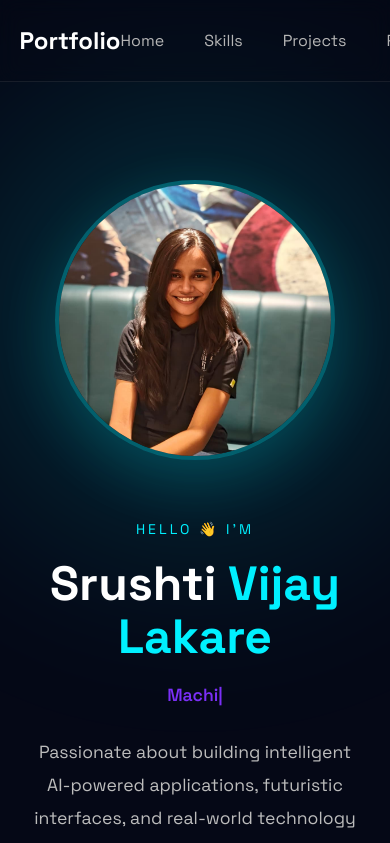
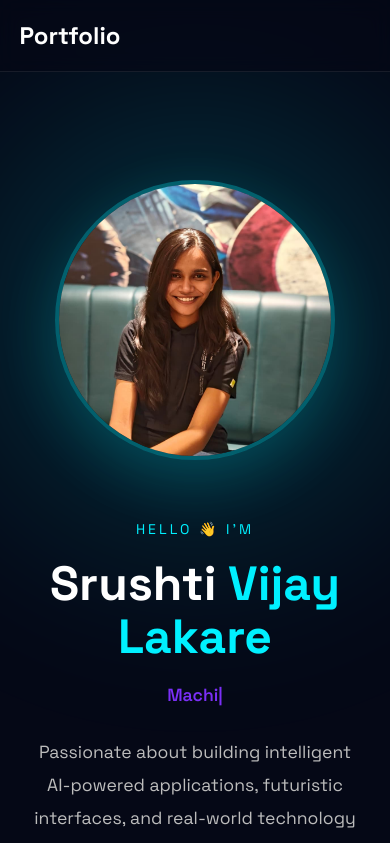
Before and after one commit to srushtilakare/my-portfolio, a React (Vite) app: page / in a window 390 px wide. Shown: the top 843 px of the page. Built offline with nearby package versions, Linux system fonts and the light colour scheme.

Commit message:
updated navbar.css

```diff
--- a/src/styles/navbar.css
+++ b/src/styles/navbar.css
@@ -1,26 +1,22 @@
 .navbar {
   width: 100%;
-    padding: 25px 5%;
+  padding: 20px 5%; /* Slightly reduced top/bottom padding for a cleaner look */
   display: flex;
   justify-content: space-between;
   align-items: center;
-
   position: fixed;
   top: 0;
-
   z-index: 1000;
-
   backdrop-filter: blur(10px);
-
-    background: rgba(5, 8, 22, 0.4);
-
-    border-bottom: 1px solid rgba(255,255,255,0.08);
+  background: rgba(5, 8, 22, 0.7); /* Slightly increased opacity so text behind it doesn't bleed through while scrolling */
+  border-bottom: 1px solid rgba(255, 255, 255, 0.08);
 }
 
 .nav-logo {
   font-size: 1.5rem;
   font-weight: 700;
   cursor: pointer;
+  z-index: 1001; /* Keeps logo above the mobile menu overlay */
 }
 
 .nav-logo span {
@@ -30,14 +26,82 @@
 .nav-links {
   display: flex;
   gap: 40px;
+  align-items: center;
 }
 
 .nav-links li {
   cursor: pointer;
   transition: var(--transition);
   color: var(--gray-text);
+  font-weight: 500;
 }
 
 .nav-links li:hover {
   color: var(--primary-color);
 }
+
+/* HAMBURGER MENU BUTTON (Hidden on Desktop) */
+.menu-btn {
+  display: none;
+  flex-direction: column;
+  gap: 6px;
+  cursor: pointer;
+  z-index: 1001; /* Keeps the button clickable over the overlay */
+  background: none;
+  border: none;
+}
+
+.menu-btn span {
+  display: block;
+  width: 30px;
+  height: 3px;
+  background-color: var(--text-color);
+  border-radius: 3px;
+  transition: var(--transition);
+}
+
+/* --- RESPONSIVE MEDIA QUERY --- */
+
+@media (max-width: 768px) {
+  /* Turn the hamburger icon visible */
+  .menu-btn {
+    display: flex;
+  }
+
+  /* Transform the horizontal links into a clean full-screen mobile menu dropdown */
+  .nav-links {
+    position: fixed;
+    top: 0;
+    right: -100%; /* Hides it off-screen by default */
+    width: 70%; /* Takes up 70% of screen width when open */
+    height: 100vh;
+    background: rgba(5, 8, 22, 0.98); /* Solid dark glass background */
+    backdrop-filter: blur(20px);
+    flex-direction: column;
+    justify-content: center;
+    gap: 35px;
+    transition: 0.4s ease-in-out;
+    box-shadow: -10px 0 30px rgba(0, 0, 0, 0.5);
+    border-left: 1px solid rgba(255, 255, 255, 0.05);
+  }
+
+  /* When the 'active' class is triggered via JavaScript/React state, slide it into view */
+  .nav-links.active {
+    right: 0;
+  }
+
+  .nav-links li {
+    font-size: 1.3rem; /* Larger touch targets for fingers */
+  }
+
+  /* Optional: Animate hamburger lines into an 'X' when active */
+  .menu-btn.active span:nth-child(1) {
+    transform: rotate(45deg) translate(6px, 6px);
+  }
+  .menu-btn.active span:nth-child(2) {
+    opacity: 0;
+  }
+  .menu-btn.active span:nth-child(3) {
+    transform: rotate(-45deg) translate(6px, -6px);
+  }
+}
```
Lines whose indentation alone changed are shown as unchanged.
